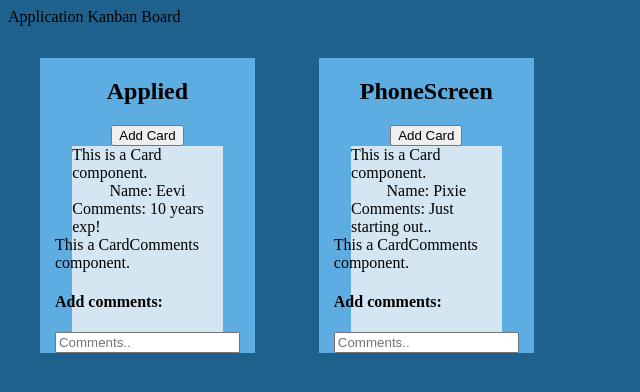
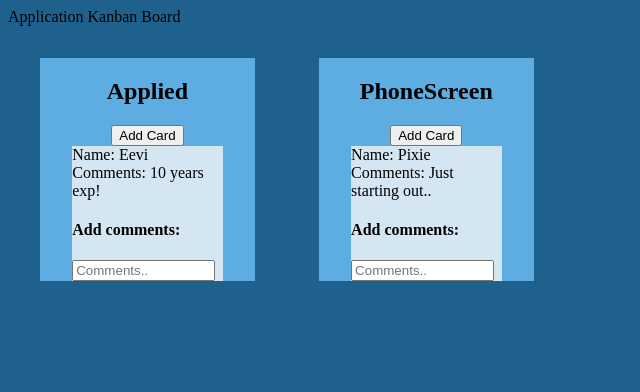
Before and after one commit to ajlee12/react-node-kanban, a React (Create React App) app: page / in a window 1280 px wide. Shown: the top 392 px of the page, without its empty margins (0-640 px from the left). Built offline with nearby package versions, Linux system fonts and the light colour scheme.

Commit message:
Improve styling of cards.

```diff
--- a/src/components/App.jsx
+++ b/src/components/App.jsx
@@ -1,12 +1,15 @@
 import React from 'react';
 import List from './List';
+import AddCardButton from './AddCardButton';
 
 // interface Props {};
 
 const App = () => {
   return (
     <div id='App' style={styles}>
-      <List id='list-Applied' listTitle={'Applied'} />
+      <List id='list-Applied' listTitle={'Applied'}>
+        <AddCardButton />
+      </List>
       <List id='list-PhoneScreen' listTitle={'PhoneScreen'} />
     </div>
   );
--- a/src/components/Card.tsx
+++ b/src/components/Card.tsx
@@ -33,7 +33,6 @@ const Card = ({ id, name, comments, listTitle }: CardProps) => {
       onDragStart={dragStart}
       onDragOver={dragOver}
     >
-      This is a Card component.
       <span>Name: {name}</span>
       <span>Comments: {comments}</span>
       <CardComments id={id} name={name} listTitle={listTitle} />
--- a/src/components/CardComments.tsx
+++ b/src/components/CardComments.tsx
@@ -20,30 +20,25 @@ const CardComments = (props: CardCommentsProps) => {
     e.preventDefault();
 
     setInputValue(e.target.value);
-    // inputText = input;
   };
 
-  // const handleSubmit = (e: FormEvent) => {
-  //   e.preventDefault();
-
-  //   props.addComments(e.target.id, );
-  // };
-
   return (
-    <div>
-      This a CardComments component.
+    <div className='comments-div'>
       <form
+        className='input-form'
         id={props.id}
         name={props.name}
         onSubmit={(e) => props.addComments(e, input, props.name, props.listTitle)}
       >
         <h4>Add comments:</h4>
+        <span className='input-span'>
           <input
             type="text"
             placeholder='Comments..'
             value={input}
             onChange={handleChange}
           />
+        </span>
       </form>
     </div>
   );
@@ -51,7 +46,6 @@ const CardComments = (props: CardCommentsProps) => {
 
 const mapDispatchToProps = (dispatch: Dispatch) => ({
   addComments: (e: FormEvent, inputText: string, name: string, listTitle: string) => {
-    // console.log('target ID: ', (e.target as HTMLFormElement).id, ', inputText: ', inputText);
     e.preventDefault();
     dispatch(actions.addComments((e.target as HTMLFormElement).id, inputText, name, listTitle));
   },
--- a/src/styles.css
+++ b/src/styles.css
@@ -24,5 +24,24 @@ body {
   width: 70%;
   display: flex;
   flex-direction: column;
-  align-items: center;
+  align-items: flex-start;
 }
+
+.comments-div {
+  display: flex;
+  flex-direction: column;
+  align-items: flex-start;
+
+  width: 100%;
+}
+
+.input-form {
+  display: flex;
+  flex-direction: column;
+  width: 100%;
+}
+.input-span {
+  display: flex;
+  flex-direction: column;
+  max-width: 95%;
+}
```
Lines whose indentation alone changed are shown as unchanged.
